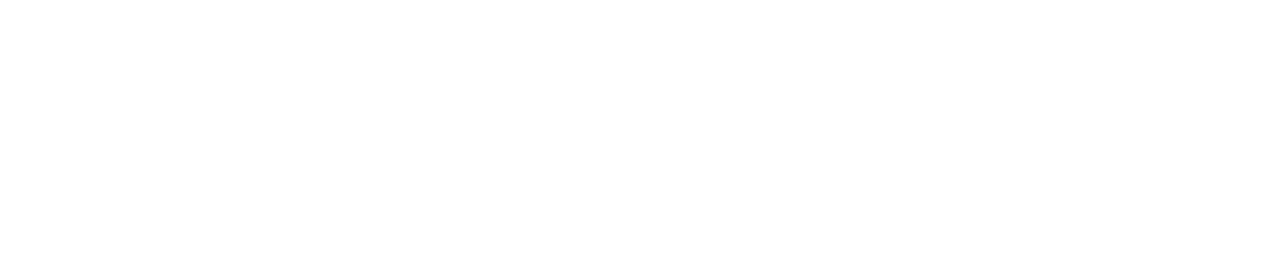
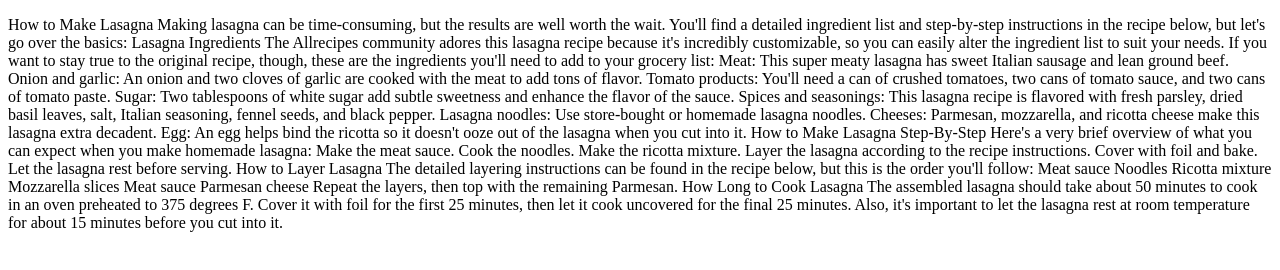
Before and after one commit to haze-09/odin-recipes, a plain HTML site: page recipes/lasagna.html in a window 1280 px wide. Drawn offline with Linux system fonts and the light colour scheme.

Commit message:
content filling
got lazy due to prior knowledge filled haphazardly

```diff
--- a/recipes/lasagna.html
+++ b/recipes/lasagna.html
@@ -6,6 +6,43 @@
     <title>Document</title>
 </head>
 <body>
+    <p>
+        How to Make Lasagna
+Making lasagna can be time-consuming, but the results are well worth the wait. You'll find a detailed ingredient list and step-by-step instructions in the recipe below, but let's go over the basics:
+
+Lasagna Ingredients
+The Allrecipes community adores this lasagna recipe because it's incredibly customizable, so you can easily alter the ingredient list to suit your needs. If you want to stay true to the original recipe, though, these are the ingredients you'll need to add to your grocery list:
+
+Meat: This super meaty lasagna has sweet Italian sausage and lean ground beef.
+Onion and garlic: An onion and two cloves of garlic are cooked with the meat to add tons of flavor.
+Tomato products: You'll need a can of crushed tomatoes, two cans of tomato sauce, and two cans of tomato paste.
+Sugar: Two tablespoons of white sugar add subtle sweetness and enhance the flavor of the sauce.
+Spices and seasonings: This lasagna recipe is flavored with fresh parsley, dried basil leaves, salt, Italian seasoning, fennel seeds, and black pepper.
+Lasagna noodles: Use store-bought or homemade lasagna noodles.
+Cheeses: Parmesan, mozzarella, and ricotta cheese make this lasagna extra decadent.
+Egg: An egg helps bind the ricotta so it doesn't ooze out of the lasagna when you cut into it.
+How to Make Lasagna Step-By-Step
+Here's a very brief overview of what you can expect when you make homemade lasagna:
+
+Make the meat sauce.
+Cook the noodles.
+Make the ricotta mixture.
+Layer the lasagna according to the recipe instructions.
+Cover with foil and bake.
+Let the lasagna rest before serving.
+How to Layer Lasagna
+The detailed layering instructions can be found in the recipe below, but this is the order you'll follow:
+
+Meat sauce
+Noodles
+Ricotta mixture
+Mozzarella slices
+Meat sauce
+Parmesan cheese
+Repeat the layers, then top with the remaining Parmesan.
+How Long to Cook Lasagna
+The assembled lasagna should take about 50 minutes to cook in an oven preheated to 375 degrees F. Cover it with foil for the first 25 minutes, then let it cook uncovered for the final 25 minutes. Also, it's important to let the lasagna rest at room temperature for about 15 minutes before you cut into it.
+    </p>
 
 </body>
 </html>
```
Also changed, not shown: index.html (+11 -0 lines), recipes/Arrabbiata.html (+2 -0 lines), recipes/chicken_biryani.html (+1 -1 lines), recipes/chicken_popcorn.html (+1 -1 lines).
